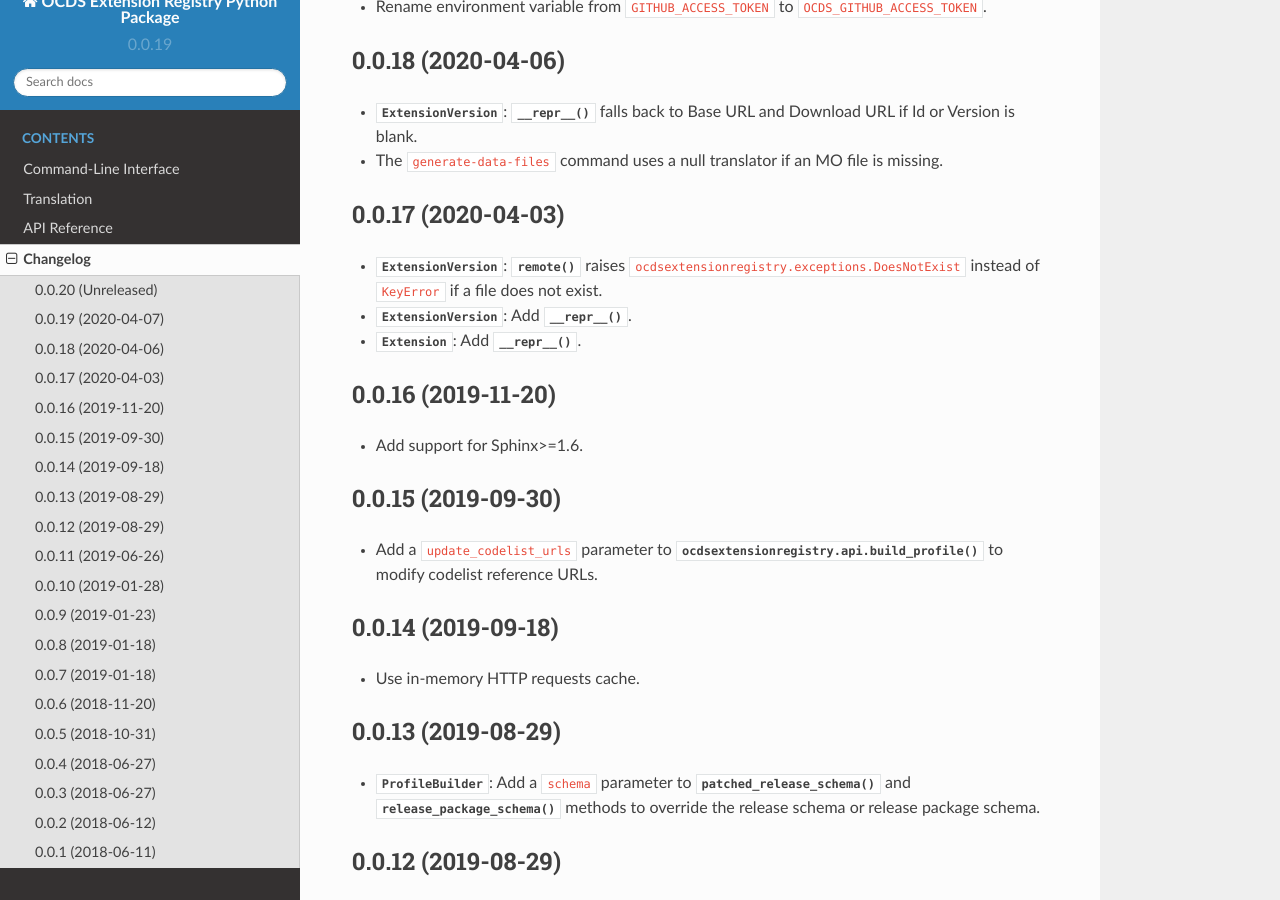
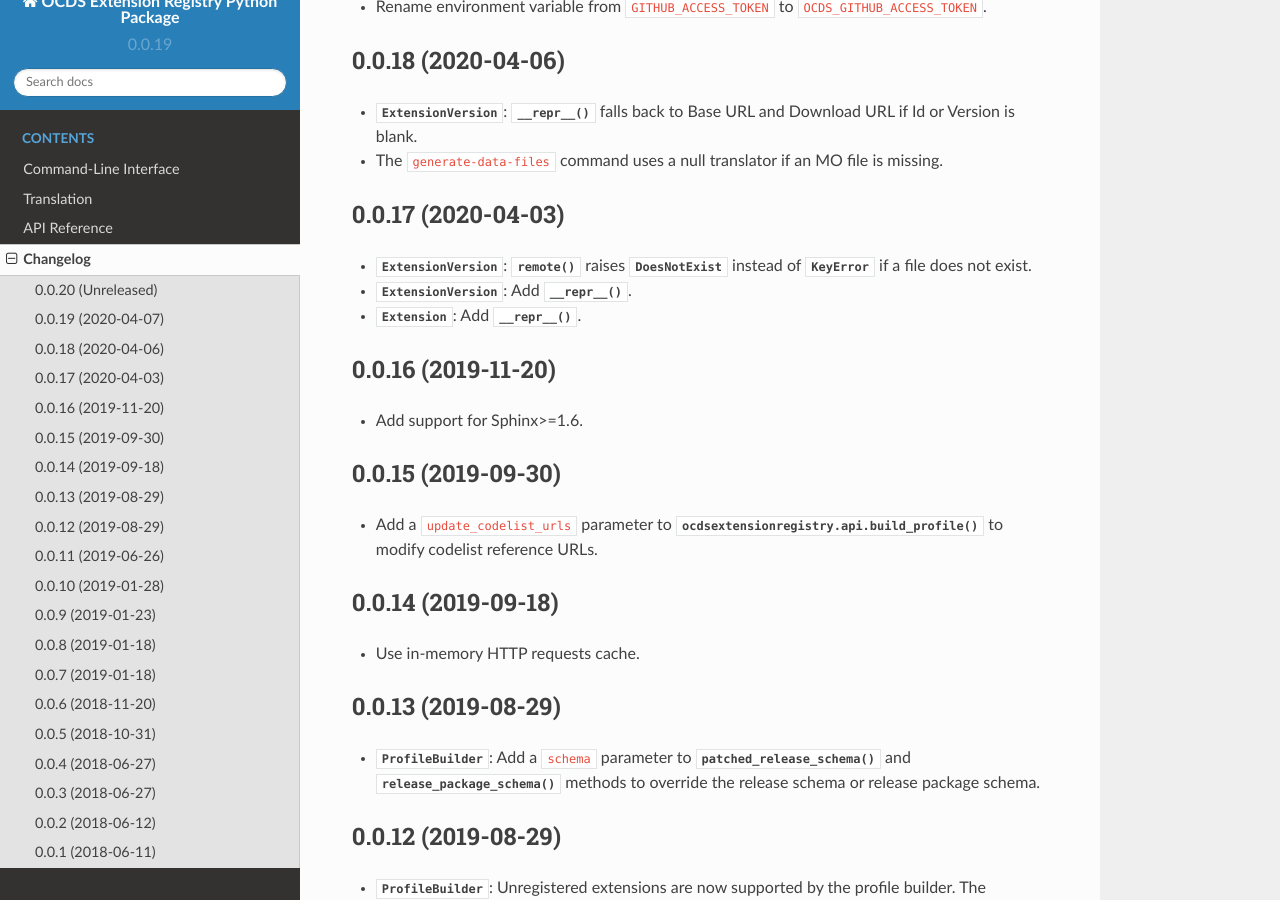
Before and after one commit to open-contracting/extension_registry.py, a Sphinx documentation site: the page built from docs/changelog.rst, in a window 1280 px wide and 900 px high, scrolled down 425 px. Built offline with Sphinx 7.4.7 and the Read the Docs theme 2.0.0, drawn with Linux system fonts in a browser that asks for light colours; cross-references to code outside the pages are shown as plain code; some of the changed lines change nothing that is shown.

Commit message:
Fix Sphinx domain

```diff
--- a/docs/changelog.rst
+++ b/docs/changelog.rst
@@ -25,7 +25,7 @@ Changelog
 0.0.17 (2020-04-03)
 ~~~~~~~~~~~~~~~~~~~
 
--  :class:`~ocdsextensionregistry.extension_version.ExtensionVersion`: :meth:`~ocdsextensionregistry.extension_version.ExtensionVersion.remote` raises :exception:`~ocdsextensionregistry.exceptions.DoesNotExist` instead of :exception:`KeyError` if a file does not exist.
+-  :class:`~ocdsextensionregistry.extension_version.ExtensionVersion`: :meth:`~ocdsextensionregistry.extension_version.ExtensionVersion.remote` raises :exc:`~ocdsextensionregistry.exceptions.DoesNotExist` instead of :exc:`KeyError` if a file does not exist.
 -  :class:`~ocdsextensionregistry.extension_version.ExtensionVersion`: Add :meth:`~ocdsextensionregistry.extension_version.ExtensionVersion.__repr__`.
 -  :class:`~ocdsextensionregistry.extension.Extension`: Add :meth:`~ocdsextensionregistry.extension.Extension.__repr__`.
 
```
